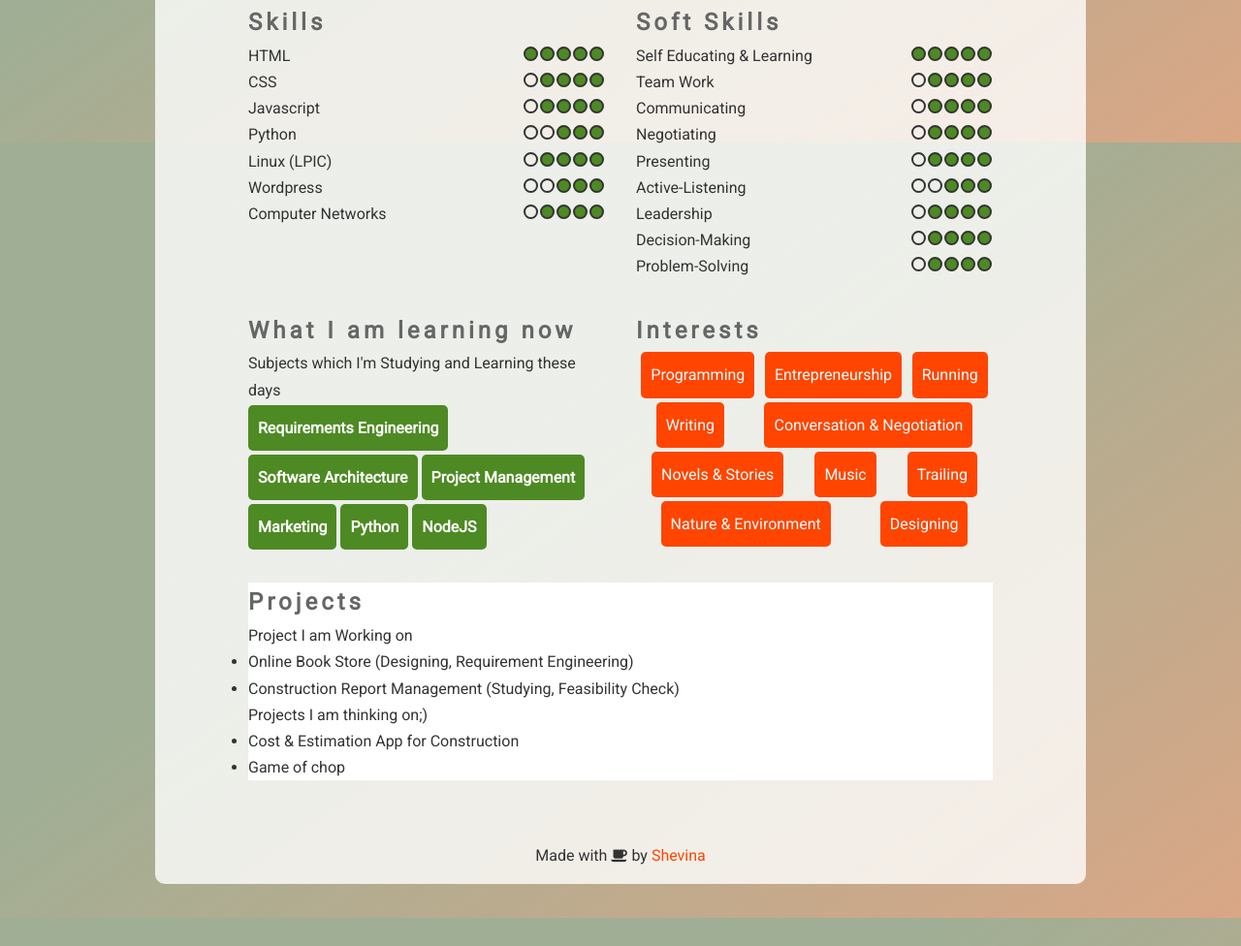
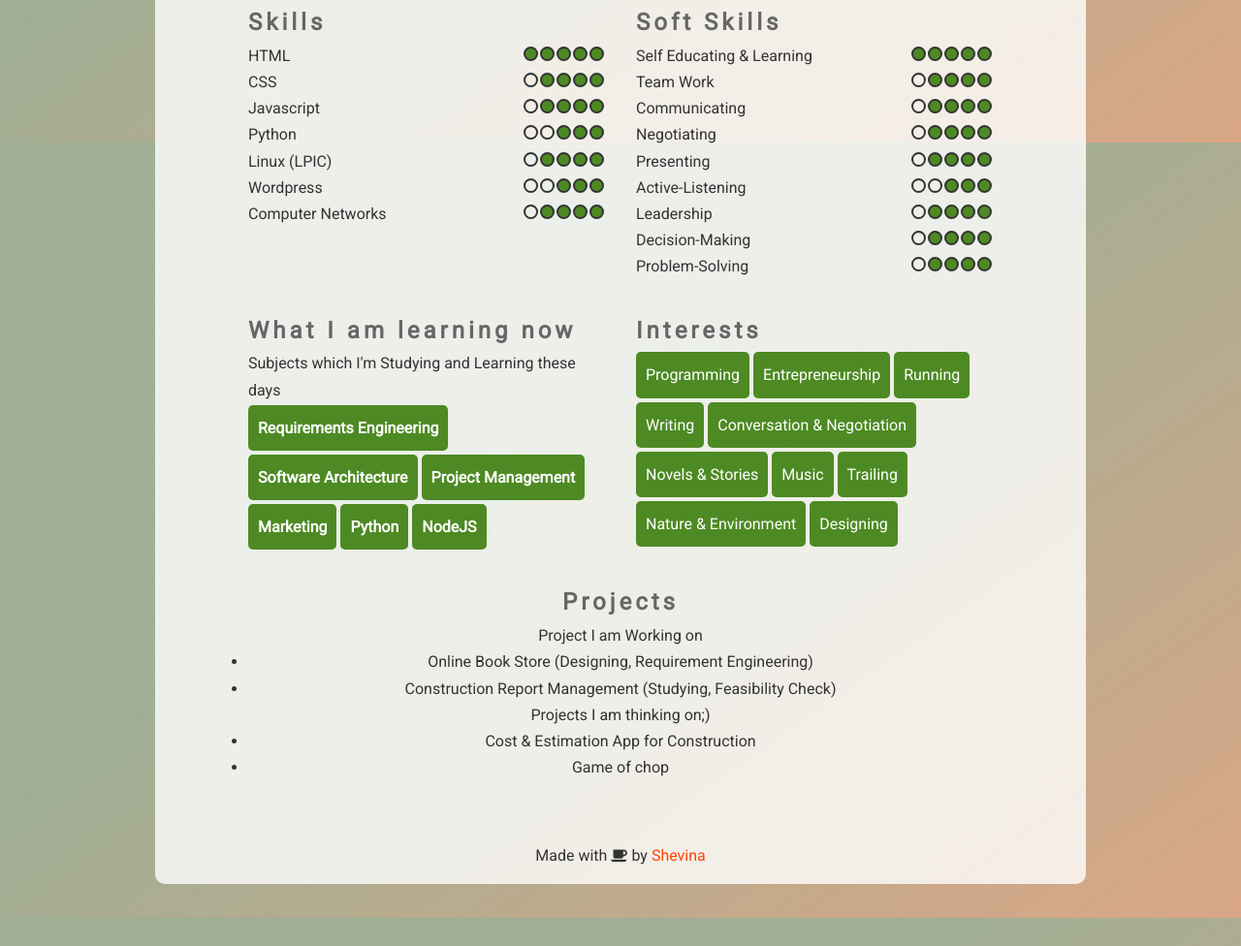
Before and after one commit to shiasi/unires.github.io, a plain HTML site: page index.html in a window 1280 px wide. Shown: the part 653-1629 px from the top of the page at 97% size. Drawn offline with Linux system fonts and the light colour scheme.

Commit message:
README added

```diff
--- a/style.css
+++ b/style.css
@@ -73,8 +73,8 @@ a {
 }
 
 .grid-wrap .sector:nth-child(odd):last-child {
-    background-color: white;
     grid-column: span 2;
+    text-align: center;
 }
 
 .sector-mini {
@@ -100,19 +100,12 @@ footer {
     display: inline-block;
 }
 
-.interests {
-    display: flex;
-    flex-wrap: wrap;
-    flex-direction: row;
-    justify-content: space-around;
-    align-items:;
-}
-
-.interests p {
-    background-color: orangered;
+.interest {
+    background-color: #4d8a23;
+    margin: 2px 0;
     padding: 10px;
+    border-radius: 5px;
     text-align: center;
     color: white;
-    border-radius: 5px;
-    margin: 2px 0;
+    display: inline-block;
 }
```
Also changed, not shown: 1 other file.
